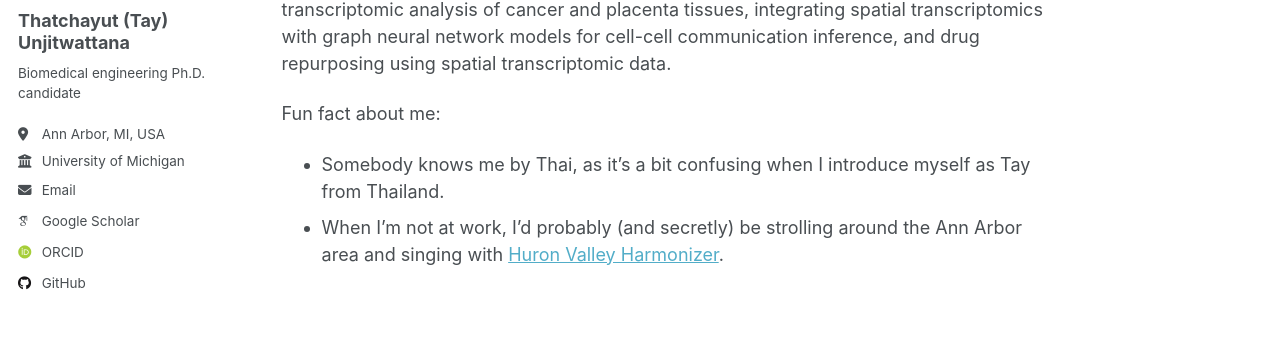
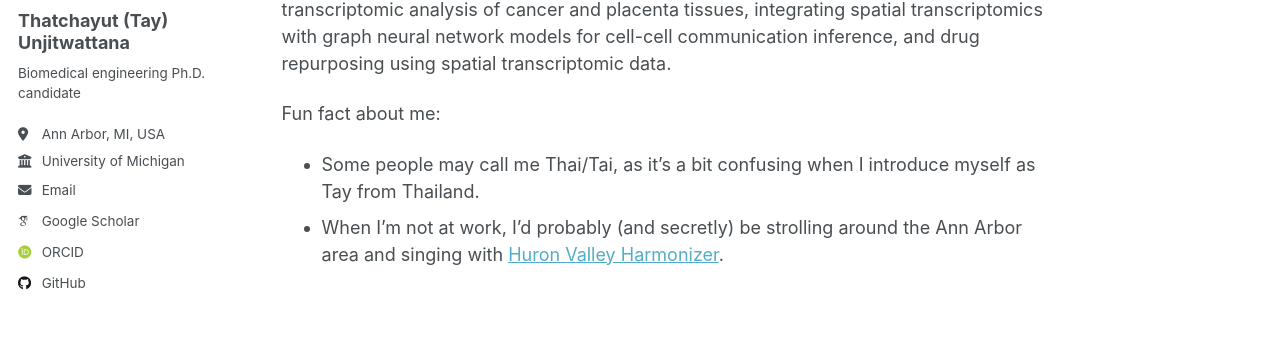
Before and after one commit to thatchayut/thatchayut.github.io, a Jekyll site: the page built from _pages/about.md, in a window 1280 px wide and 941 px high. Shown: the part 274-621 px from the top of the window. Built offline with Jekyll 4.4.1, drawn with Linux system fonts in a browser that asks for light colours; some web fonts are replaced.

Commit message:
Update about.md

```diff
--- a/_pages/about.md
+++ b/_pages/about.md
@@ -12,5 +12,5 @@ Get to know me
 My name is Thatchayut Unjitwattana, but most of you may know me by ***Tay***. I'm a Ph.D. candidate at the University of Michigan in the Biomedical Engineering department. My current research interests include, but are not limited to, single-cell and spatial transcriptomic analysis of cancer and placenta tissues, integrating spatial transcriptomics with graph neural network models for cell-cell communication inference, and drug repurposing using spatial transcriptomic data.
 
 Fun fact about me:
-* Somebody knows me by Thai, as it's a bit confusing when I introduce myself as Tay from Thailand.
+* Some people may call me Thai/Tai, as it's a bit confusing when I introduce myself as Tay from Thailand.
 * When I'm not at work, I'd probably (and secretly) be strolling around the Ann Arbor area and singing with [Huron Valley Harmonizer](https://sites.google.com/view/hvharmonizers).
```
